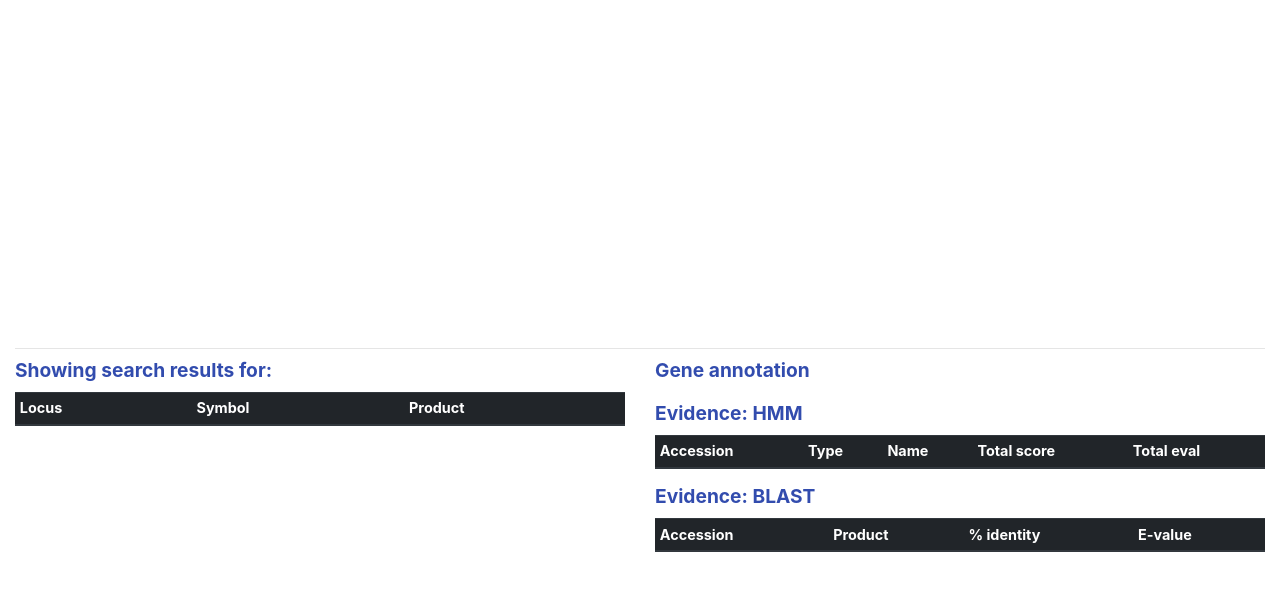
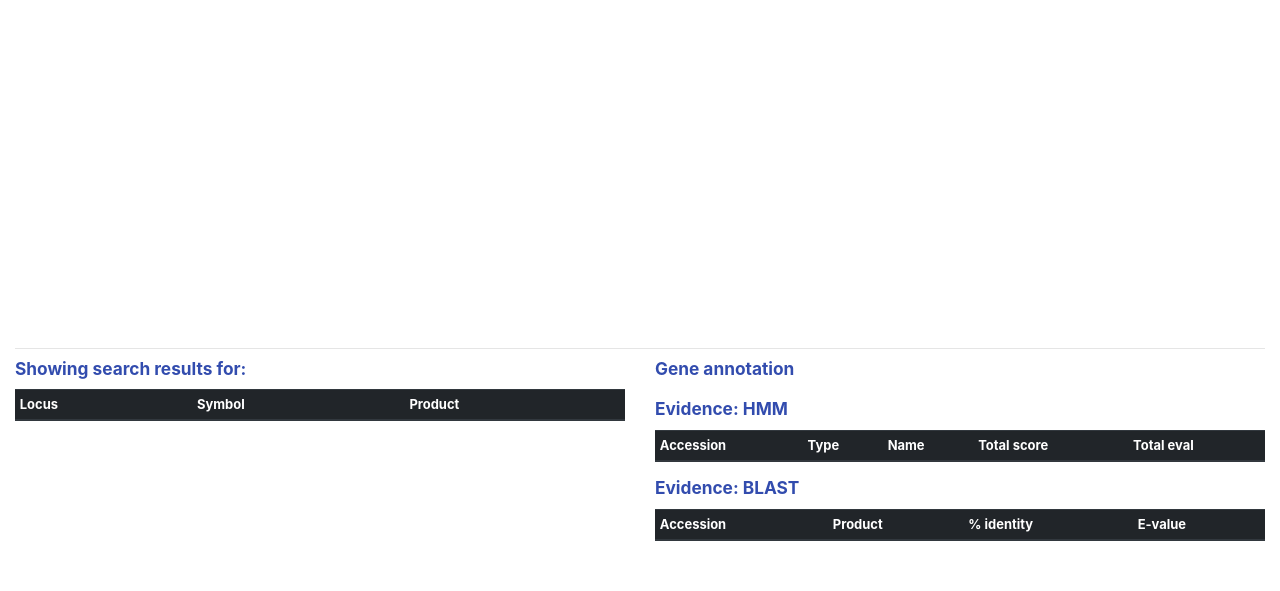
Before and after one commit to jorvis/GALES, a plain HTML site: page ui/browser.html in a window 1280 px wide. Shown: the part 57-648 px from the top of the page. Drawn offline with Linux system fonts and the light colour scheme; a script that the page names is missing.

Commit message:
Reduced size of text on browser page

```diff
--- a/ui/css/browser.css
+++ b/ui/css/browser.css
@@ -1,5 +1,8 @@
 div#gcontext_c {
     min-height: 350px;
+}
+div#main {
+    font-size: 90%;
 }
 h2 {
     margin: 10px 0 10px 0;
@@ -14,21 +17,3 @@ hr {
 table {
     font-size: 90%;
 }
-
-/*
-table {
-    width: 100%;
-}
-table th {
-    background-color: rgb(200,200,200);
-    color: black;
-    padding: 0 15px 0 5px;
-}
-table td {
-    padding: 0 0 0 5px;
-}
-table tr:hover {
-    background-color: rgb(240,240,240);
-    cursor: pointer;
-}
-*/
```
